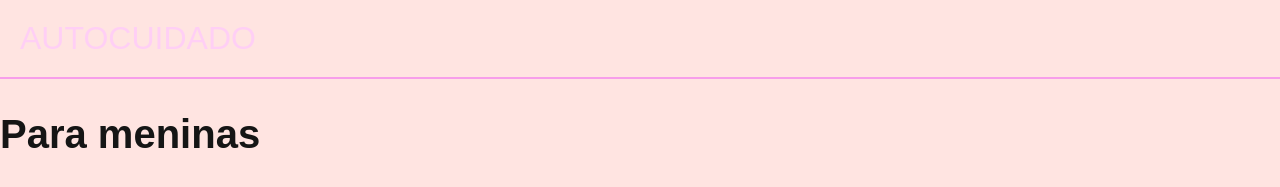
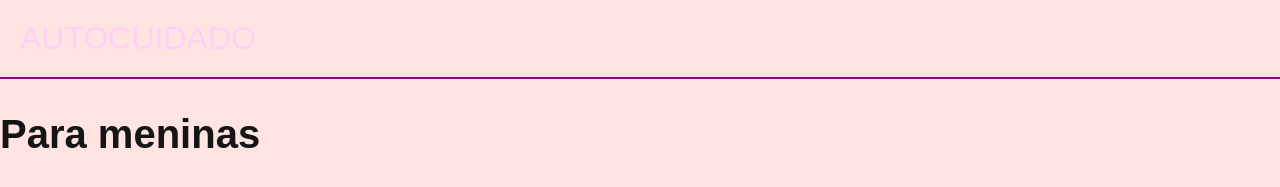
Before and after one commit to laiscarolinaa/meuprimeirosite2025-1B, a plain HTML site: page index.html in a window 1280 px wide. Shown: the top 187 px of the page. Drawn offline with Linux system fonts and the light colour scheme.

Commit message:
28.08.2025

```diff
--- a/style.css
+++ b/style.css
@@ -7,7 +7,7 @@ body {
 }
 
 header {
-    border-bottom: solid 2px rgb(247, 158, 234);
+    border-bottom: solid 2px rgb(145, 10, 124);
     padding: 20px;
     font-size: 32px;
     color: rgb(255, 207, 245);
```
